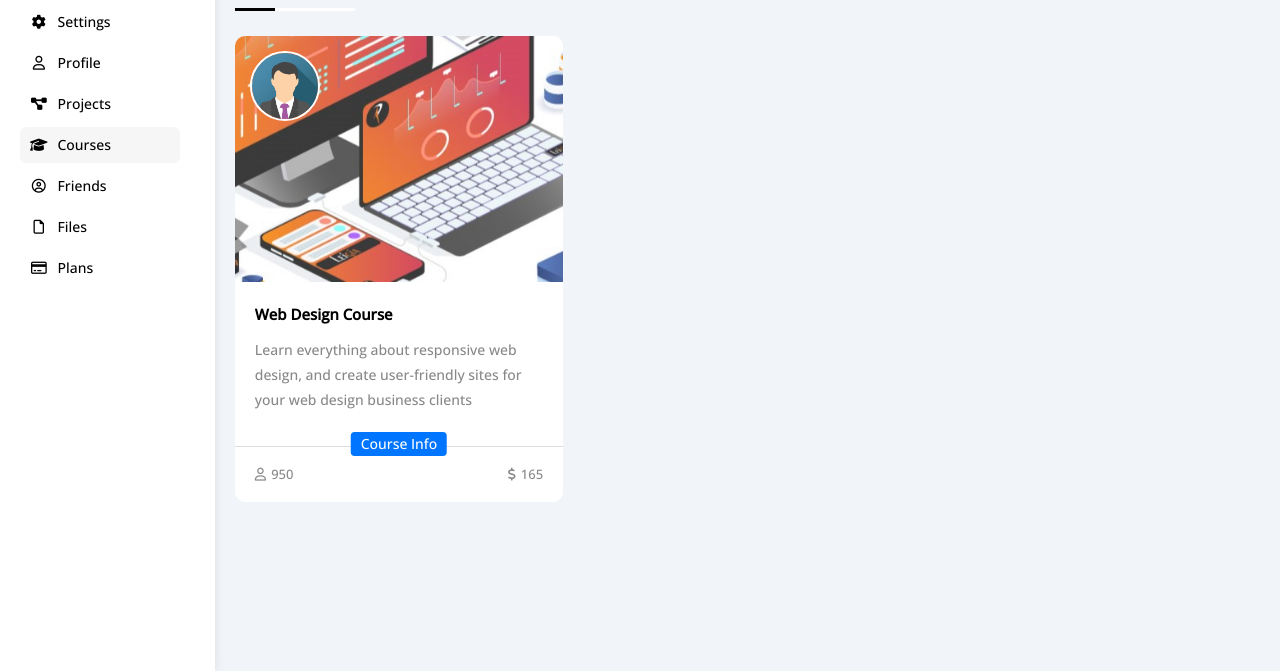
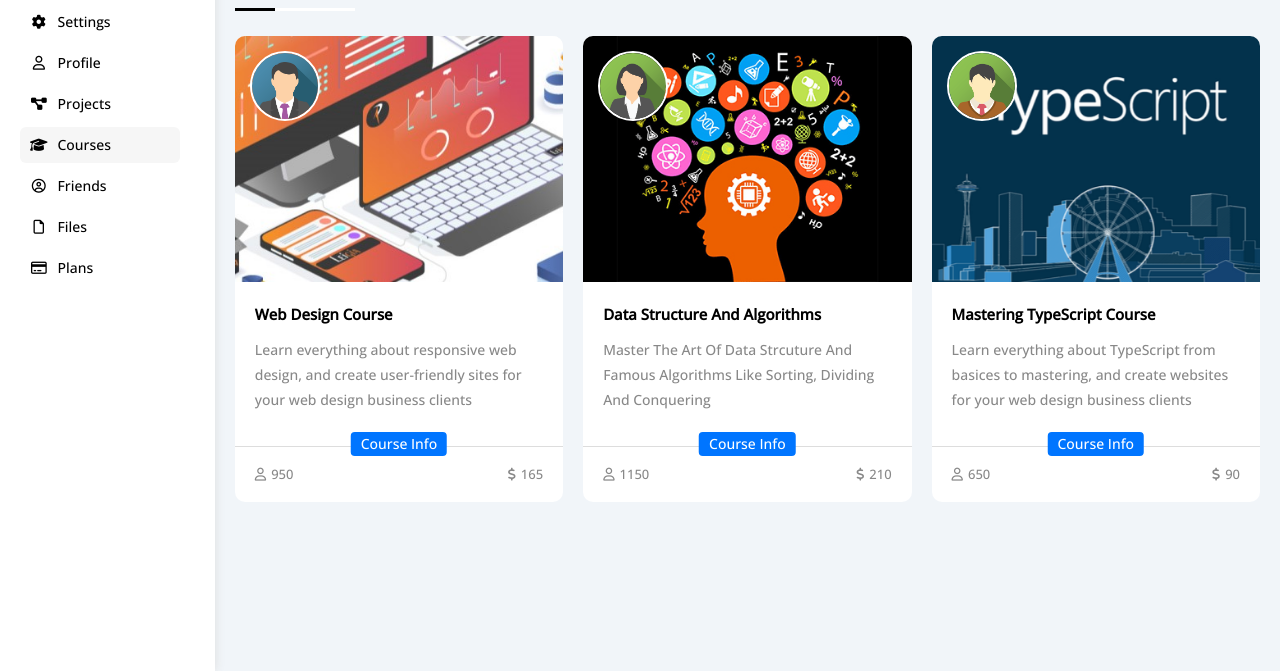
Before and after one commit to AmieMalik06/SimpleWebApp, a plain HTML site: page courses.html in a window 1280 px wide. Shown: the part 129-800 px from the top of the page. Drawn offline with nearby package versions, Linux system fonts and the light colour scheme.

Commit message:
update html file

```diff
--- a/courses.html
+++ b/courses.html
@@ -102,6 +102,33 @@
                             <span><i class="fa-solid fa-dollar-sign"></i>165</span>
                         </div>
                     </div>
+                    <div class="course bg-white p-relative rad-10">
+                        <img class="avatar p-absolute" src="imgs/team-02.png" alt="">
+                        <img class="image" src="imgs/course-02.jpg" alt="">
+                        <div class="text p-20">
+                            <h2 class="m-0 fs-15">Data Structure And Algorithms</h2>
+                            <p class="c-gray fs-14 lh">Master The Art Of Data Strcuture And Famous Algorithms Like Sorting, Dividing And
+                                Conquering</p>
+                        </div>
+                        <a class="btn-shape bg-blue fs-14 c-white p-absolute" href="#">Course Info</a>
+                        <div class="info p-20 between-flex fs-13 c-gray">
+                            <span><i class="fa-regular fa-user"></i>1150</span>
+                            <span><i class="fa-solid fa-dollar-sign"></i>210</span>
+                        </div>
+                    </div>
+                    <div class="course bg-white p-relative rad-10">
+                        <img class="avatar p-absolute" src="imgs/team-03.png" alt="">
+                        <img class="image" src="imgs/course-03.png" alt="">
+                        <div class="text p-20">
+                            <h2 class="m-0 fs-15">Mastering TypeScript Course</h2>
+                            <p class="c-gray fs-14 lh">Learn everything about TypeScript from basices to mastering, and create websites for your web design business clients</p>
+                        </div>
+                        <a class="btn-shape bg-blue fs-14 c-white p-absolute" href="#">Course Info</a>
+                        <div class="info p-20 between-flex fs-13 c-gray">
+                            <span><i class="fa-regular fa-user"></i>650</span>
+                            <span><i class="fa-solid fa-dollar-sign"></i>90</span>
+                        </div>
+                    </div>
                 </div>
                 <!-- End elzero-dashboard Widget -->
             </div>
```
Also changed, not shown: imgs/course-02.jpg (added), imgs/course-03.png (added).
